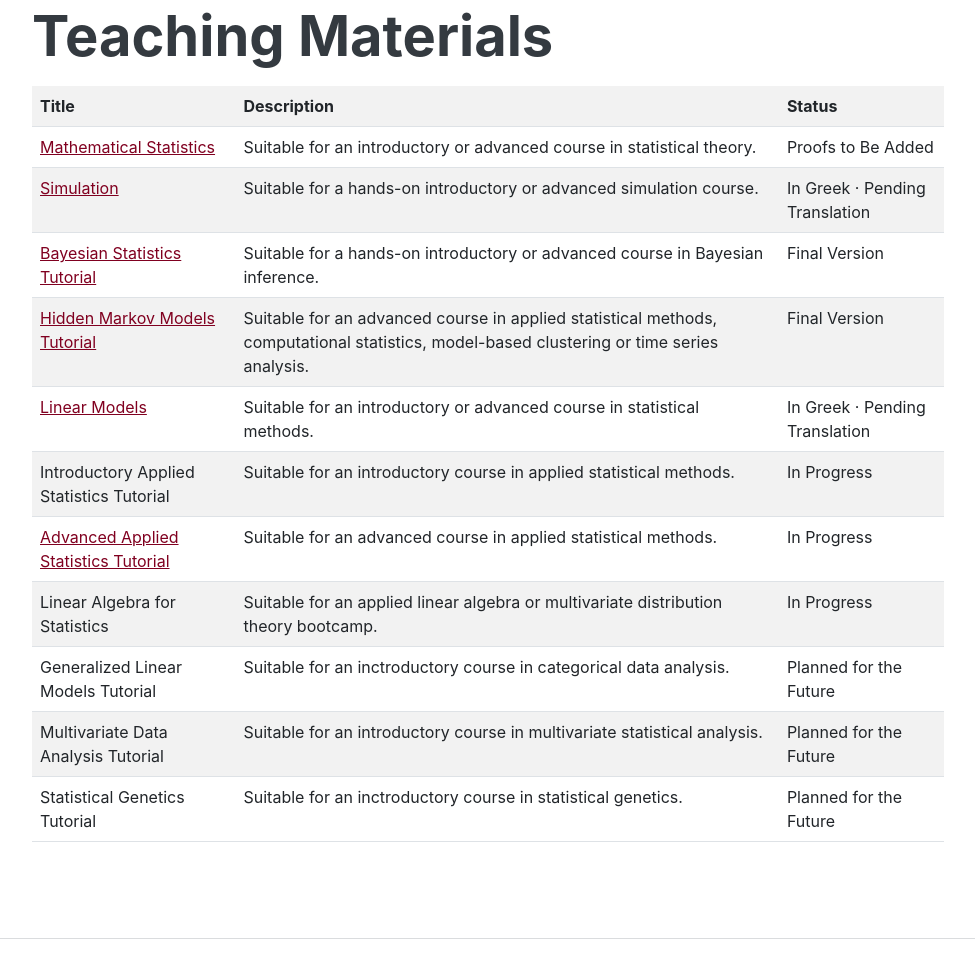
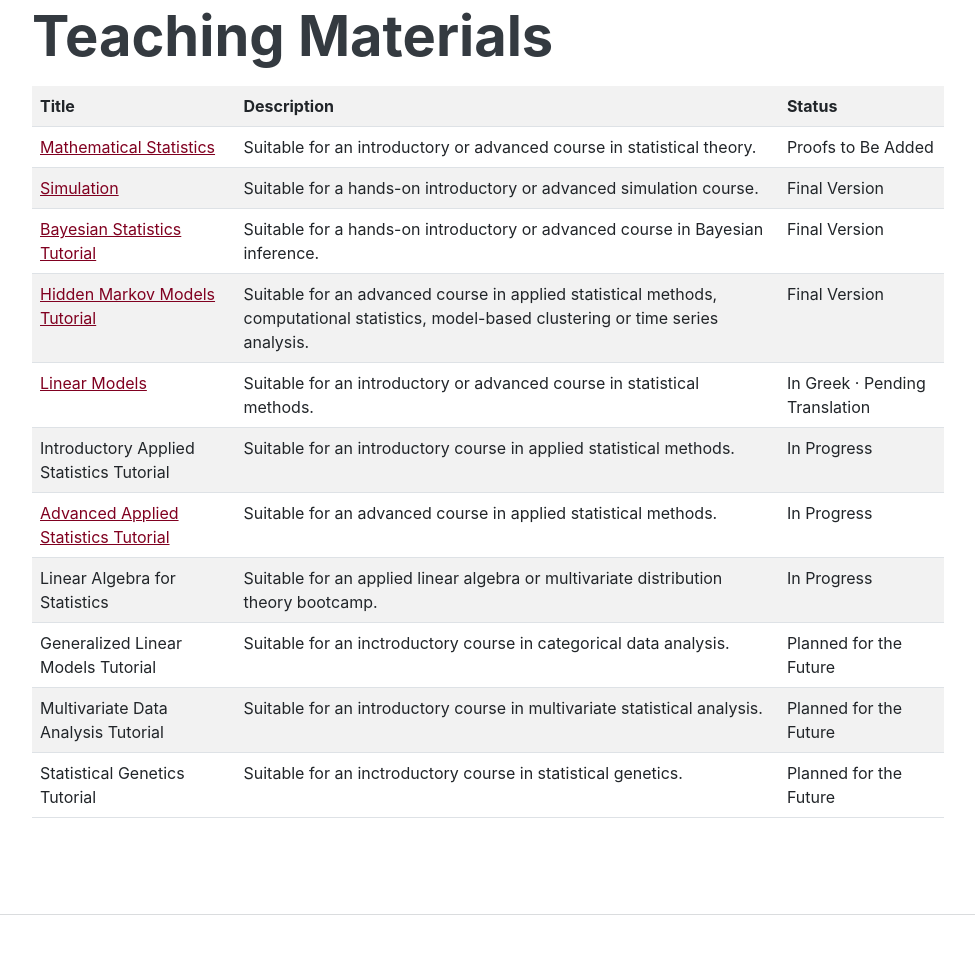
Before and after one commit to kbill1/kbill1.github.io, a plain HTML site: page index.html in a window 1280 px wide. Shown: the part 1063-2028 px from the top of the page, without its empty margins (288-1263 px from the left). Drawn offline with nearby package versions, Linux system fonts and the light colour scheme; some icons are missing; a web font is replaced by a local one.

Commit message:
Update index.html

```diff
--- a/index.html
+++ b/index.html
@@ -93,7 +93,7 @@
 			<tr>
 			    <td><a href="assets/doc/Simulation.pdf">Simulation</a></td>
 			    <td>Suitable for a hands-on introductory or advanced simulation course.</td>
-			    <td>In Greek · Pending Translation</td>
+			    <td>Final Version</td>
 			</tr>
 			<tr>
 			    <td><a href="assets/doc/Bayesian.pdf">Bayesian Statistics Tutorial</a></td>
```
Also changed, not shown: 4 other files.
